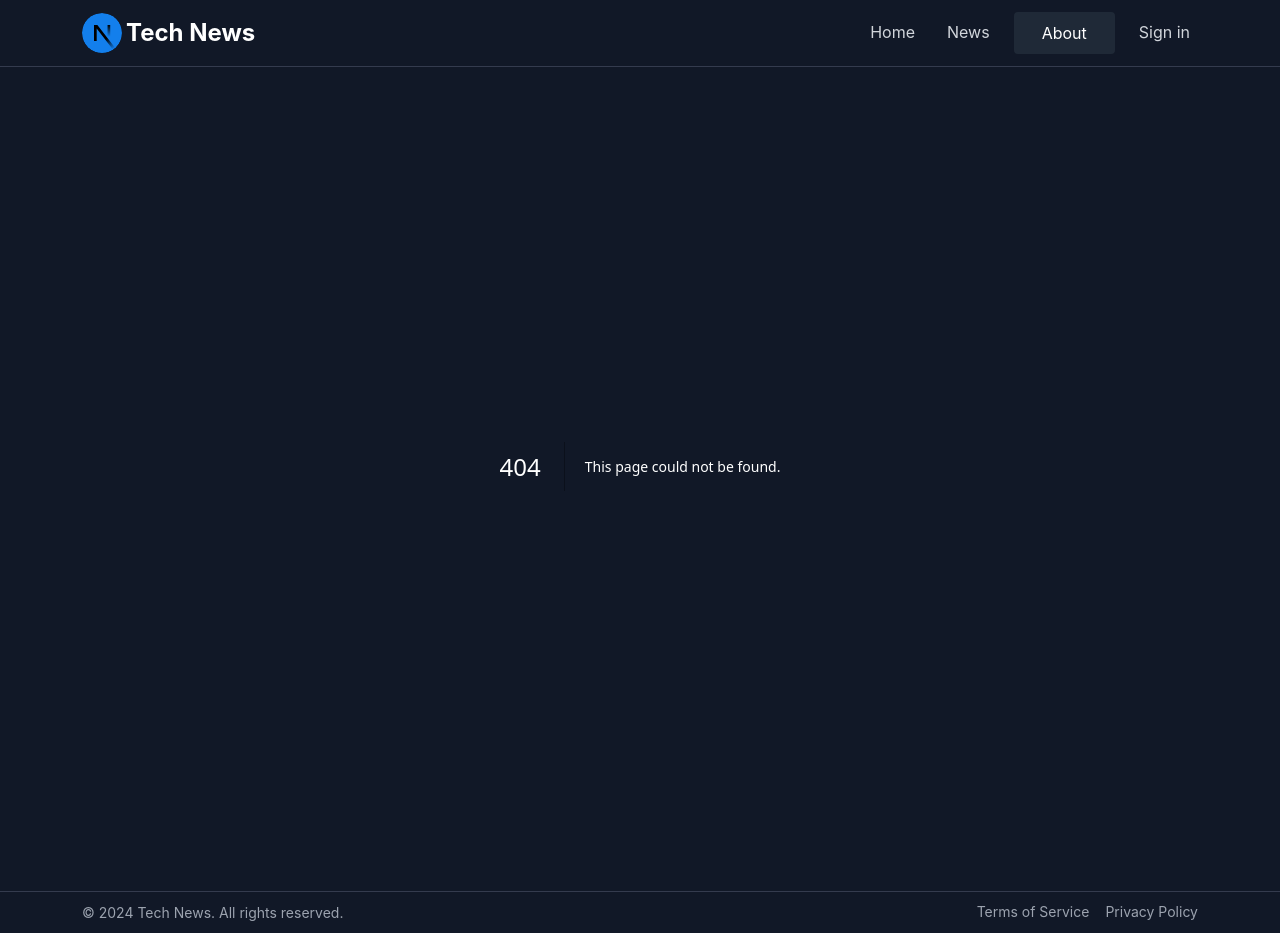
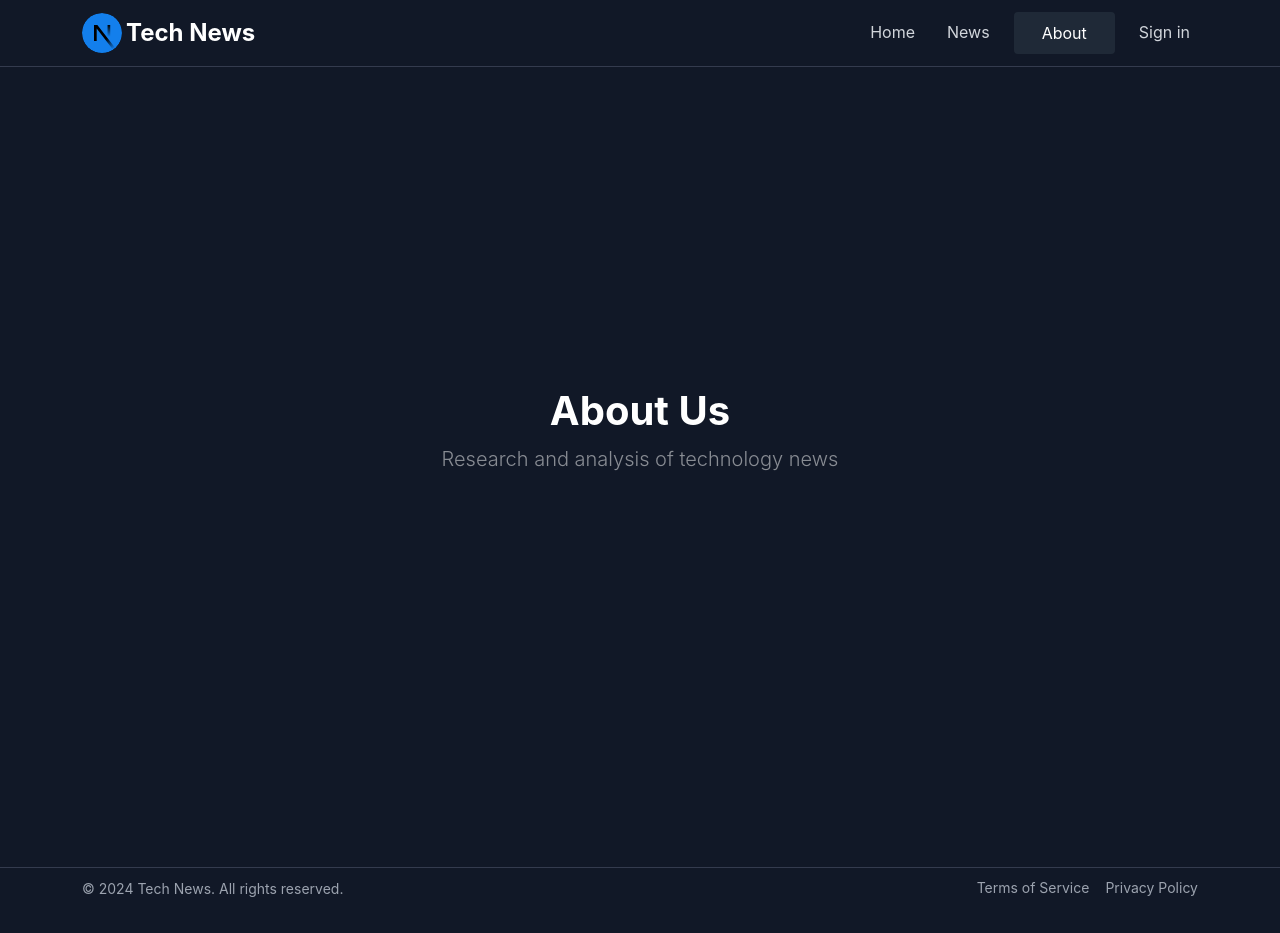
Before and after one commit to Fliz-none/learnnextjs, a Next.js app: page /about in a window 1280 px wide. Before the commit this address had no page. After the commit the page ends 909 px from the top, so only its background shows below. Built offline with nearby package versions, Linux system fonts and the light colour scheme.

Commit message:
update markdown file

```diff
--- /dev/null
+++ b/app/about/page.tsx
@@ -0,0 +1,10 @@
+export default function AboutPage() {
+	return (
+		<section className="container py-5 text-white">
+			<div className="text-center mb-5">
+				<h1 className="fw-bold">About Us</h1>
+				<p className="lead text-white-50">Research and analysis of technology news</p>
+			</div>
+		</section>
+	);
+}
--- /dev/null
+++ b/app/components/BootstrapClient.tsx
@@ -0,0 +1,11 @@
+"use client";
+
+import { useEffect } from "react";
+
+export default function BootstrapClient() {
+	useEffect(() => {
+		import("bootstrap");
+	}, []);
+
+	return null;
+}
--- a/app/components/Clients.tsx
+++ /dev/null
@@ -1,11 +0,0 @@
-"use client";
-
-import { useEffect } from "react";
-
-// Bootstrap bundle
-export function BootstrapBundle() {
-	useEffect(() => {
-		import("bootstrap/dist/js/bootstrap.bundle.min.js");
-	}, []);
-	return null;
-}
--- a/app/layout.tsx
+++ b/app/layout.tsx
@@ -2,9 +2,8 @@ import "bootstrap/dist/css/bootstrap.min.css";
 import "bootstrap-icons/font/bootstrap-icons.css";
 import "./globals.css";
 
-
 /** Import JS */
-import { BootstrapBundle } from "@/components/Clients";
+import BootstrapClient from "@/components/BootstrapClient";
 
 /** Import components */
 import Header from "@/components/layout/Header";
@@ -15,7 +14,7 @@ export default function RootLayout({ children }: { children: React.ReactNode })
 		<html lang="en">
 			<body>
 				<Header />
-				<BootstrapBundle />
+				<BootstrapClient />
 				<main className="d-flex min-vh-100 align-items-center justify-content-center container pb-4">{children}</main>
 				<Footer />
 			</body>
--- a/package.json
+++ b/package.json
@@ -22,6 +22,7 @@
   "devDependencies": {
     "@eslint/eslintrc": "^3",
     "@tailwindcss/postcss": "^4",
+    "@types/bootstrap": "^5.2.10",
     "@types/node": "^20",
     "@types/react": "^19",
     "@types/react-dom": "^19",
```
Also changed, not shown: 2 other files (tests, documents, lock files or other folders).
